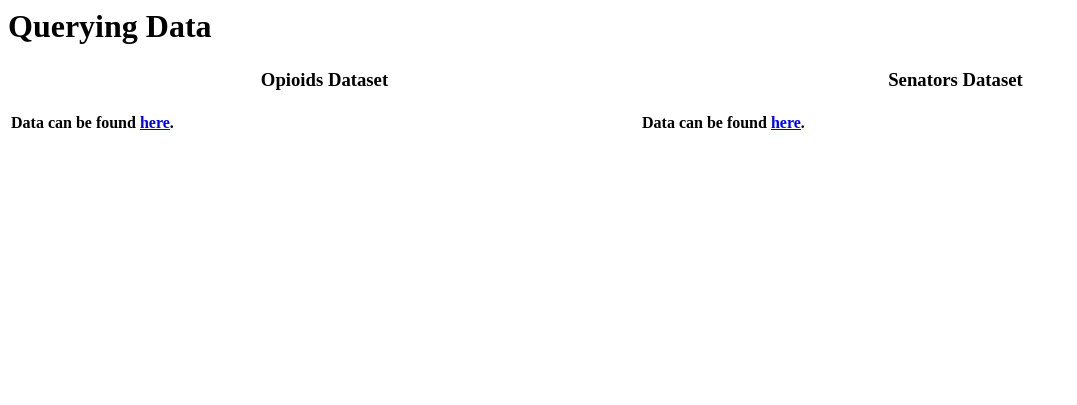
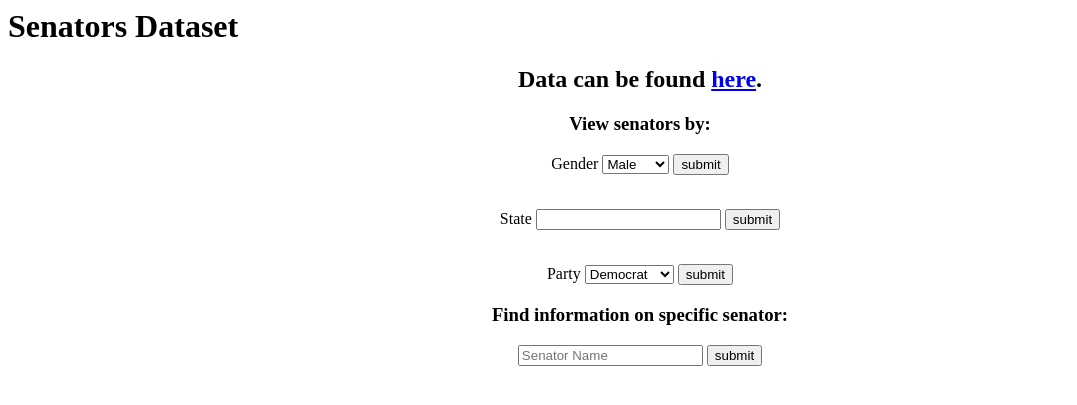
Before and after one commit to EmoryWalsh/SoftDevWork, a Flask app: page / in a window 1280 px wide. Shown: the top 405 px of the page, without its empty margins (0-1077 px from the left). Run offline with Flask 2, Linux system fonts and the light colour scheme.

Commit message:
Almost finished

```diff
--- a/11_mongoflask/app.py
+++ b/11_mongoflask/app.py
@@ -1,4 +1,5 @@
-from flask import Flask
+from flask import Flask, render_template, redirect, url_for, session, flash, request
+from urllib.request import urlopen
 import json
 from pymongo import MongoClient
 from bson.json_util import loads
@@ -9,19 +10,19 @@ app = Flask(__name__)
 # When your flask app launches, it should drop your db on your default mongo server and rebuild it.
 client = MongoClient()
 db = client["test"]
-opioids_col = db["opioids"] #collection storing data from opioids dataset
+# opioids_col = db["opioids"] #collection storing data from opioids dataset
 senators_col = db["senators"] #collection storing data from senators dataset
 
-'''def setup_opioids():
-    #col.remove({})
-    if opioids_col.count_documents({}) == 0:
-        with open('opioids_data.json','r') as file:
-            data = json.load(file)
-            #print(type(data))
-            lis = data["data"]
-            for item in lis:
-                opioids_col.insert_one({"date": item[9], "datetype": item[10], "age": item[11], "sex": item[12], "race": item[13], "residencecity": item[14], "residencecounty": item[15], "residencestate": item[16], "deathcity": item[17], "deathcounty": item[18], "location": item[19], "locationifother": item[20], "descriptionofinjury": item[21], "injuryplace": item[22], "injurycity": item[23], "injurycounty": item[24], "injurystate": item[25], "cod": item[26], "othersignifican": item[27], "heroin": item[28], "cocaine": item[29], "fentanyl": item[30], "fentanylanalogue": item[31], "oxycodone": item[32], "oxymorphone": item[33],  "ethanol": item[34], "hydrocodone": item[35], "benzodiazepine": item[36], "methadone": item[37], "amphet": item[38], "tramad": item[39], "morphine_notheroin": item[40], "hydromorphone": item[41], "other": item[42], "opiatenos": item[43], "anyopioid": item[44], "mannerofdeath": item[45]})
-'''
+# def setup_opioids():
+#     #col.remove({})
+#     if opioids_col.count_documents({}) == 0:
+#         with open('opioids_data.json','r') as file:
+#             data = json.load(file)
+#             #print(type(data))
+#             lis = data["data"]
+#             for item in lis:
+#                 opioids_col.insert_one({"date": item[9], "datetype": item[10], "age": item[11], "sex": item[12], "race": item[13], "residencecity": item[14], "residencecounty": item[15], "residencestate": item[16], "deathcity": item[17], "deathcounty": item[18], "location": item[19], "locationifother": item[20], "descriptionofinjury": item[21], "injuryplace": item[22], "injurycity": item[23], "injurycounty": item[24], "injurystate": item[25], "cod": item[26], "othersignifican": item[27], "heroin": item[28], "cocaine": item[29], "fentanyl": item[30], "fentanylanalogue": item[31], "oxycodone": item[32], "oxymorphone": item[33],  "ethanol": item[34], "hydrocodone": item[35], "benzodiazepine": item[36], "methadone": item[37], "amphet": item[38], "tramad": item[39], "morphine_notheroin": item[40], "hydromorphone": item[41], "other": item[42], "opiatenos": item[43], "anyopioid": item[44], "mannerofdeath": item[45]})
+
 def setup_senators():
     # read the data
     if(senators_col.count_documents({})==0):
@@ -30,7 +31,55 @@ def setup_senators():
         for line in content:
             senators_col.insert_one(line)
 
-#setup_opioids()
+# gets US senators of specified gender
+def gender(gender):
+    return senators_col.find({"person.gender" : gender}, {"person.name" : 1})
+
+# gets US senators from specified state
+def state(state):
+    return senators_col.find({"state" : state}, {"person.name" : 1})
+
+# gets US senators from specified party
+def party(party):
+    return senators_col.find({"party" : party}, {"person.name" : 1})
+
+# gets the website of a specific US senator
+def website(fname):
+    return senators_col.find({"person.firstname" : fname}, {"person.name" : 1, "website" : 1})
+
+# gets all related information of a specific US senator
+def description(lname):
+    return senators_col.find({"person.lastname" : lname}, {"person.name" : 1, "description" : 1})
+
+# helper method
+def get_people(data):
+    people = []
+    for item in data:
+        people.append(item["person"]["name"])
+    return people
+
+def get_info(senator):
+    out = []
+    out.append(description(senator))
+    out.append(website(senator))
+    return out
+
+@app.route("/form_data",methods=["POST"])
+def form():
+    if "gender" in request.form:
+        res = gender(request.form['gender'])
+        ppl = get_people(res)
+        print(ppl)
+        return render_template("index.html",disp=True,results=ppl)
+    if "state" in request.form:
+        return render_template("index.html",disp=True,results=get_people(state(request.form["state"])))
+    if "party" in request.form:
+        return render_template("index.html",disp=True,results=get_people(party(request.form["party"])))
+    if "senator" in request.form:
+        return render_template("index.html",disp=True,results=get_info(request.form['senator']))
+
+    return request.form
+# setup_opioids()
 setup_senators()
 
 @app.route("/")
--- a/11_mongoflask/templates/index.html
+++ b/11_mongoflask/templates/index.html
@@ -2,22 +2,48 @@
      <head>
           <title>Data</title>
           <link rel="stylesheet" href="./static/css/style.css">
-          <h1>Querying Data</h1>
+          <h1>Senators Dataset</h1>
      </head>
      <body>
-       <table style="width:100%">
-         <tr>
-           <th><h3>Opioids Dataset</h3></th>
-           <th><h3>Senators Dataset</h3></th>
-         </tr>
-         <tr>
-           <td><h4>Data can be found <a href="https://data.ct.gov/api/views/rybz-nyjw/rows.json?accessType=DOWNLOAD">here</a>.</h4></td>
-           <td><h4>Data can be found <a href="https://www.govtrack.us/api/v2/role?current=true&role_type=senator">here</a>.</h4></td>
-         </tr>
-         <tr>
-           <td>
-             <form>
-           </td>
-         </tr>
-     </body>
+      <center>
+       <h2>Data can be found <a href="https://www.govtrack.us/api/v2/role?current=true&role_type=senator">here</a>.</h2>
+       <h3>View senators by:</h3>
+
+       <form action="/form_data" method="POST">
+         <label>Gender</label>
+         <select id="gender" name="gender">
+            <option value="male">Male</option>
+            <option value="female">Female</option>
+         </select>
+         <input type="submit" value="submit">
+       </form>
+       <form action="/form_data" method="POST">
+         <br>
+         <label>State</label>
+         <input type="text" name="state">
+         <input type="submit" value="submit" placeholder="Enter 2-letter abbreviation">
+       </form>
+       <form action="/form_data" method="POST">
+         <br>
+         <label>Party</label>
+         <select id="gender" name="gender">
+            <option value="Democrat">Democrat</option>
+            <option value="Republican">Republican</option>
+         </select>
+         <input type="submit" value="submit">
+       </form>
+       <h3>Find information on specific senator:</h3>
+       <form action="/form_data" method="POST">
+         <input type="text" name="senator" placeholder="Senator Name">
+         <input type="submit" value="submit">
+       </form>
+     </center>
+     {% if disp %}
+     <h2>Results from your query:</h2>
+      {% for res in results %}
+        <p>{{res}}<p>
+      {% endfor %}
+     {% endif %}
+
+    </body>
 </html>
```
